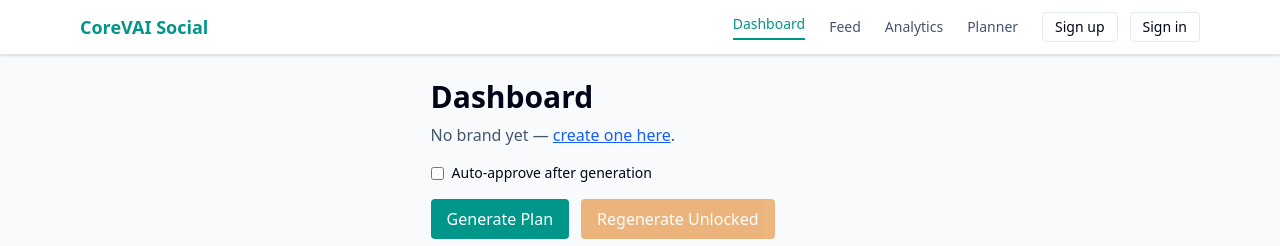
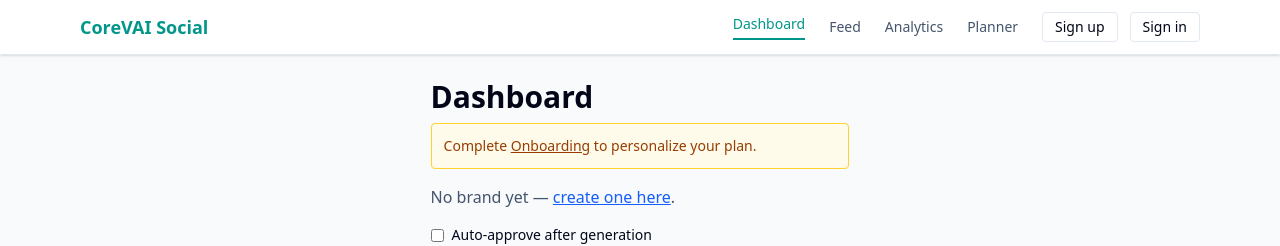
Before and after one commit to chaincraftglobal/corevai-social, a Next.js app: page /dashboard in a window 1280 px wide. Shown: the top 246 px of the page. Built offline with nearby package versions, Linux system fonts and the light colour scheme; no server answers.

Commit message:
feat: onboarding hint banner across app pages

```diff
--- a/app/dashboard/page.tsx
+++ b/app/dashboard/page.tsx
@@ -6,13 +6,14 @@
 import { generatePlanRemote } from "@/lib/agent";
 import CalendarBoard from "@/components/features/CalendarBoard";
 import KPI from "@/components/features/KPI";
+import OnboardingHint from "@/components/app/OnboardingHint"; // ✅ import
 
 export default function DashboardPage() {
     const router = useRouter();
     const {
         posts, setPosts, approve, approveAll, reset, brand,
         autoApprove, setAutoApprove,
-        toggleLock, regenerateUnlocked, // ✅ R6
+        toggleLock, regenerateUnlocked,
     } = usePostsStore();
 
     const [loading, setLoading] = useState(false);
@@ -26,7 +27,6 @@
         try {
             setLoading(true);
             const plan = await generatePlanRemote(brand);
-            // Reset locks on fresh plan
             setPosts(plan.map((p) => ({ ...p, locked: false })));
             if (autoApprove) queueMicrotask(() => approveAll());
         } catch (e: unknown) {
@@ -52,6 +52,9 @@
     return (
         <div className="max-w-5xl mx-auto">
             <h1 className="text-3xl font-bold mb-2">Dashboard</h1>
+
+            {/* ✅ Show onboarding banner if brand not set */}
+            <OnboardingHint />
 
             <p className="mb-4 text-slate-600">
                 {brand ? (
--- /dev/null
+++ b/components/app/OnboardingHint.tsx
@@ -0,0 +1,19 @@
+"use client";
+
+import Link from "next/link";
+import { usePostsStore } from "@/lib/state";
+
+export default function OnboardingHint() {
+    const brand = usePostsStore((s) => s.brand);
+    if (brand) return null;
+
+    return (
+        <div className="mb-4 rounded border border-amber-300 bg-amber-50 text-amber-800 p-3 text-sm">
+            Complete{" "}
+            <Link href="/onboarding" className="underline font-medium">
+                Onboarding
+            </Link>{" "}
+            to personalize your plan.
+        </div>
+    );
+}
```
